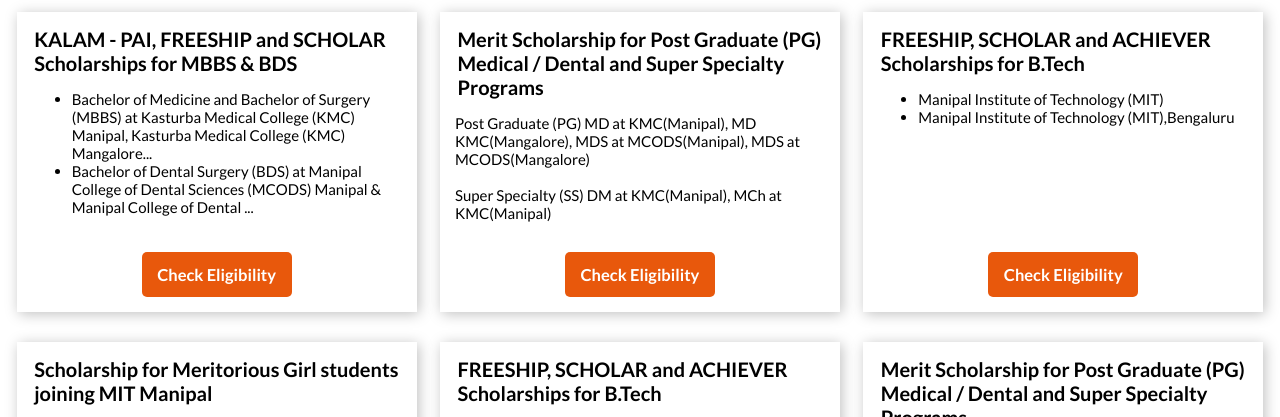
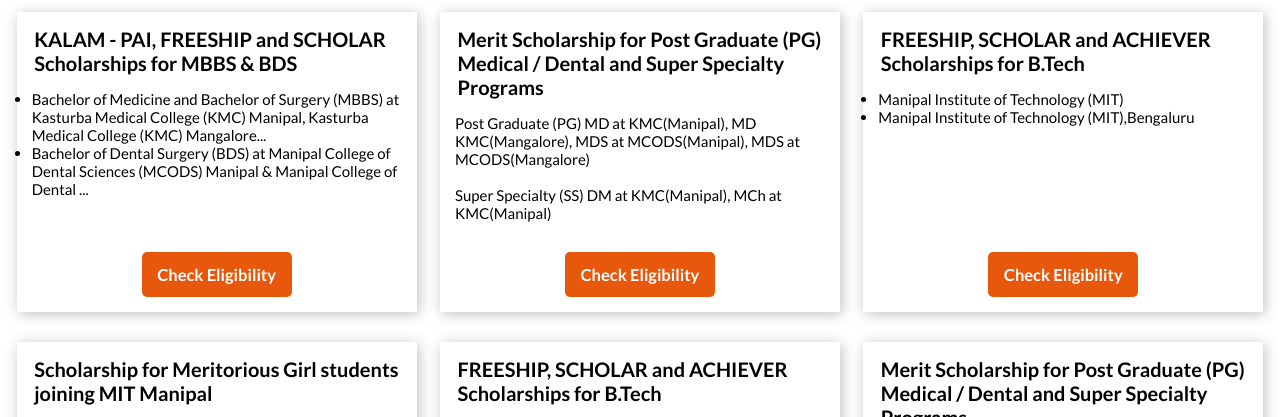
Before and after one commit to HVM786/Scholarship-Portal, a plain HTML site: page index.html in a window 1280 px wide. Shown: the part 311-728 px from the top of the page. Drawn offline with Linux system fonts and the light colour scheme.

Commit message:
Update index.html

```diff
--- a/index.html
+++ b/index.html
@@ -95,7 +95,7 @@
                 line-height: normal;
                 width: auto;
                 text-align: left;
-                margin: 15px;
+                padding: 0 15px;
             }
             .button {
                 position: absolute;
```
